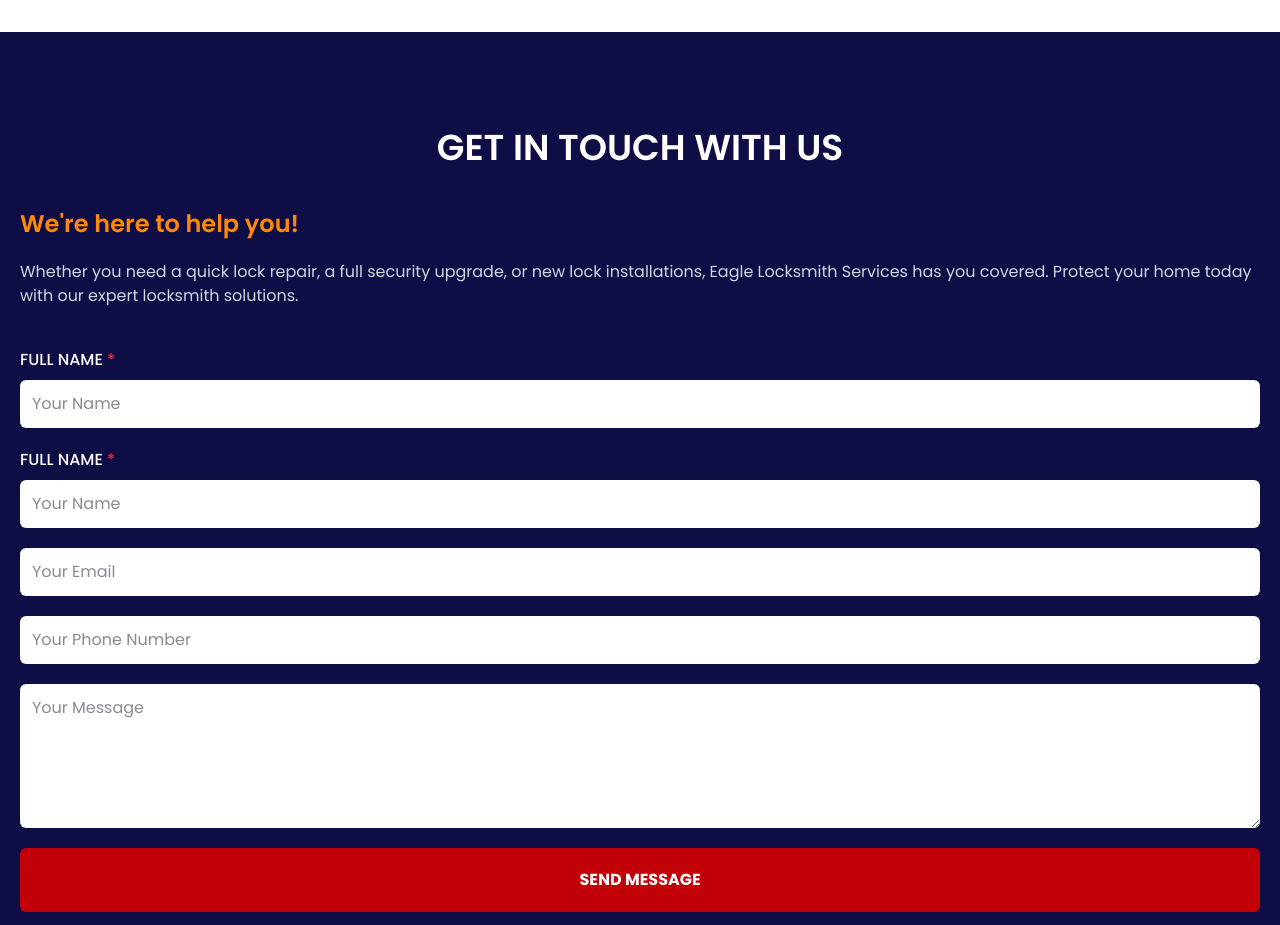
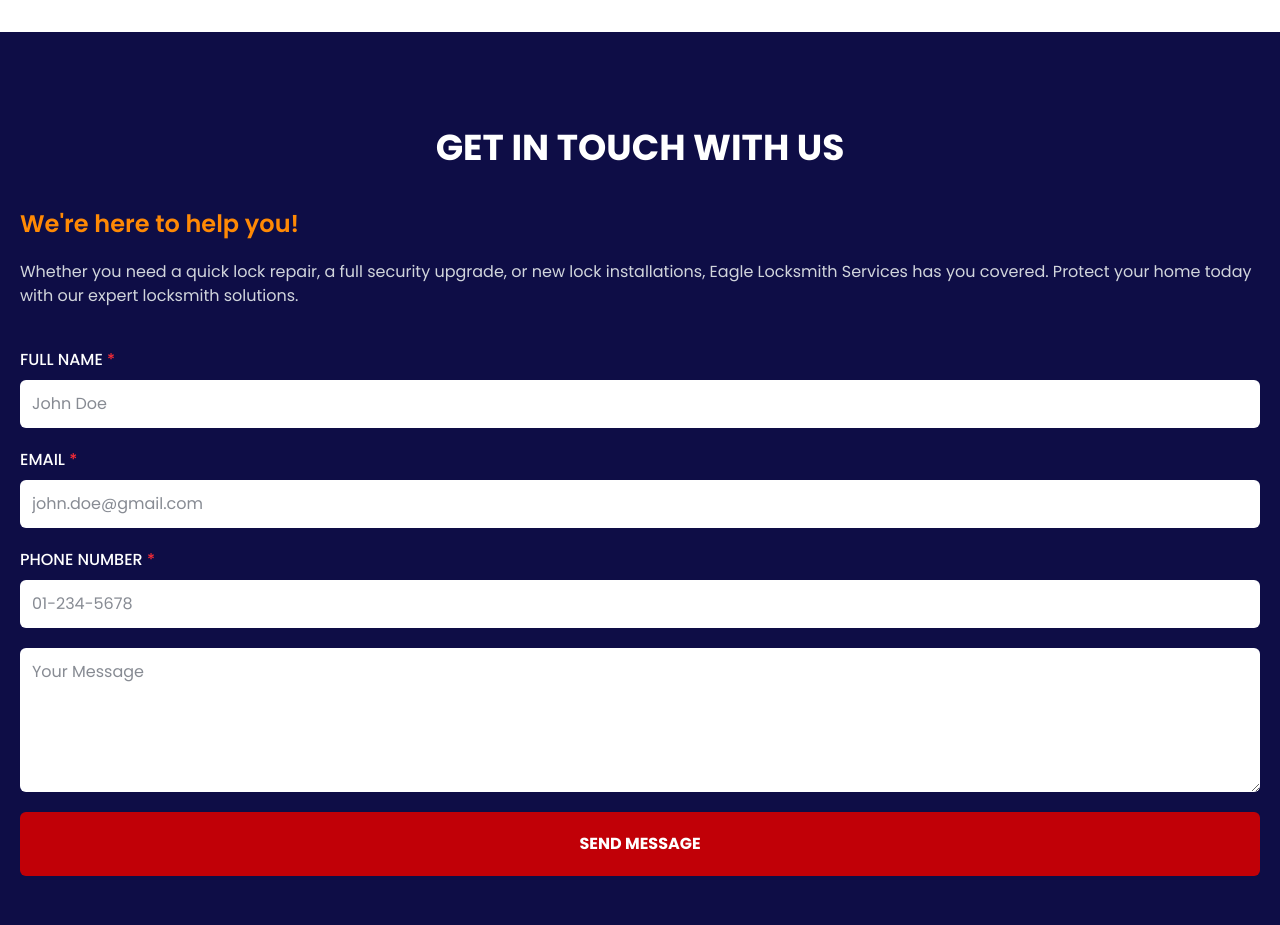
Before and after one commit to wilhelmusolejr/eagle-locksmith, a Next.js app: page / in a window 1280 px wide. Shown: the part 7220-8145 px from the top of the page. Built offline with nearby package versions, Linux system fonts and the light colour scheme.

Commit message:
add labelinput.js component

```diff
--- a/src/app/page.js
+++ b/src/app/page.js
@@ -25,6 +25,7 @@
 import AdvancedItem from "@/components/AdvancedItem";
 import SectionHeading from "@/components/SectionHeading";
 import BannerItem from "@/components/BannerItem";
+import LabelInput from "@/components/LabelInput";
 
 export default function Home() {
   let servicesList = [
@@ -387,14 +388,12 @@
         <div className="container text-white">
           {/* text */}
           <div className="text-center text">
-            <h2 className="text-4xl font-semibold uppercase color-primary">
-              Get in touch with us
-            </h2>
+            <SectionHeading>Get in touch with us</SectionHeading>
 
             <div className="pt-10 text-left">
-              <h2 className="text-2xl font-semibold text-orange-400 capitalized color-primary">
+              <h3 className="text-2xl font-semibold text-orange-400 capitalized color-primary">
                 We&apos;re here to help you!
-              </h2>
+              </h3>
               <p className="pt-5 text-gray-300">
                 Whether you need a quick lock repair, a full security upgrade,
                 or new lock installations, Eagle Locksmith Services has you
@@ -407,39 +406,29 @@
           <div className="">
             <form className="flex flex-col gap-5 mt-10">
               {/* FULL NAME */}
-              <div className="flex flex-col gap-2">
-                <label htmlFor="" className="font-medium uppercase ">
-                  Full name <span className="text-red-500">*</span>
-                </label>
-                <input
-                  type="text"
-                  placeholder="Your Name"
-                  className="p-3 text-gray-900 bg-white rounded-md input"
-                />
-              </div>
+              <LabelInput
+                type="text"
+                placeholder="John Doe"
+                label="Full name"
+                id="full_name"
+              />
 
               {/* EMAIL */}
-              <div className="flex flex-col gap-2">
-                <label htmlFor="" className="font-medium uppercase ">
-                  Full name <span className="text-red-500">*</span>
-                </label>
-                <input
-                  type="text"
-                  placeholder="Your Name"
-                  className="p-3 text-gray-900 bg-white rounded-md input"
-                />
-              </div>
+              <LabelInput
+                type="email"
+                placeholder="john.doe@gmail.com"
+                label="Email"
+                id="email"
+              />
 
-              <input
-                type="email"
-                placeholder="Your Email"
-                className="p-3 text-gray-900 bg-white rounded-md input"
+              {/* PHONE */}
+              <LabelInput
+                type="text"
+                placeholder="01-234-5678"
+                label="Phone Number"
+                id="phone"
               />
-              <input
-                type="text"
-                placeholder="Your Phone Number"
-                className="p-3 text-gray-900 bg-white rounded-md input"
-              />
+
               <textarea
                 rows={5}
                 placeholder="Your Message"
--- /dev/null
+++ b/src/components/LabelInput.js
@@ -0,0 +1,17 @@
+import React from "react";
+
+export default function LabelInput({ type, placeholder, label, id }) {
+  return (
+    <div className="flex flex-col gap-2">
+      <label htmlFor={id} className="font-medium uppercase ">
+        {label} <span className="text-red-500">*</span>
+      </label>
+      <input
+        id={id}
+        type={type}
+        placeholder={placeholder}
+        className="p-3 text-gray-900 bg-white rounded-md input"
+      />
+    </div>
+  );
+}
```
